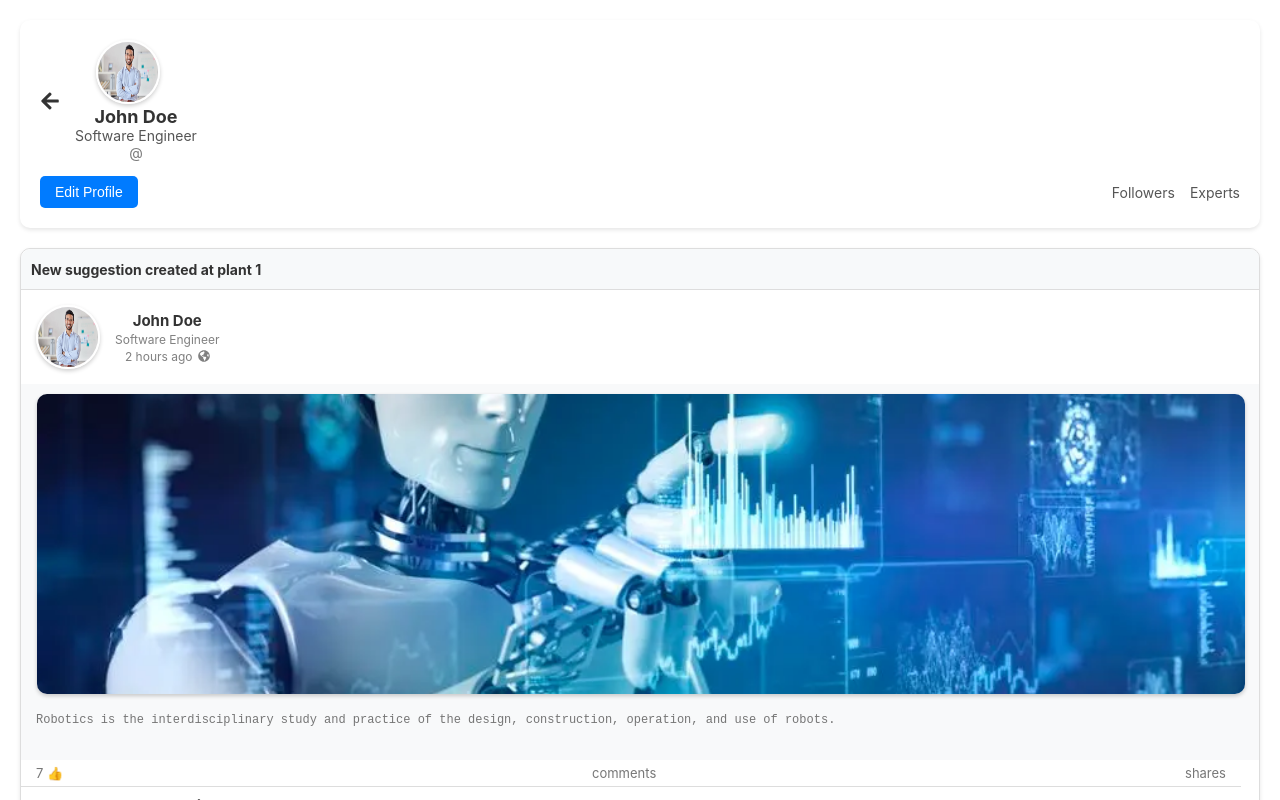
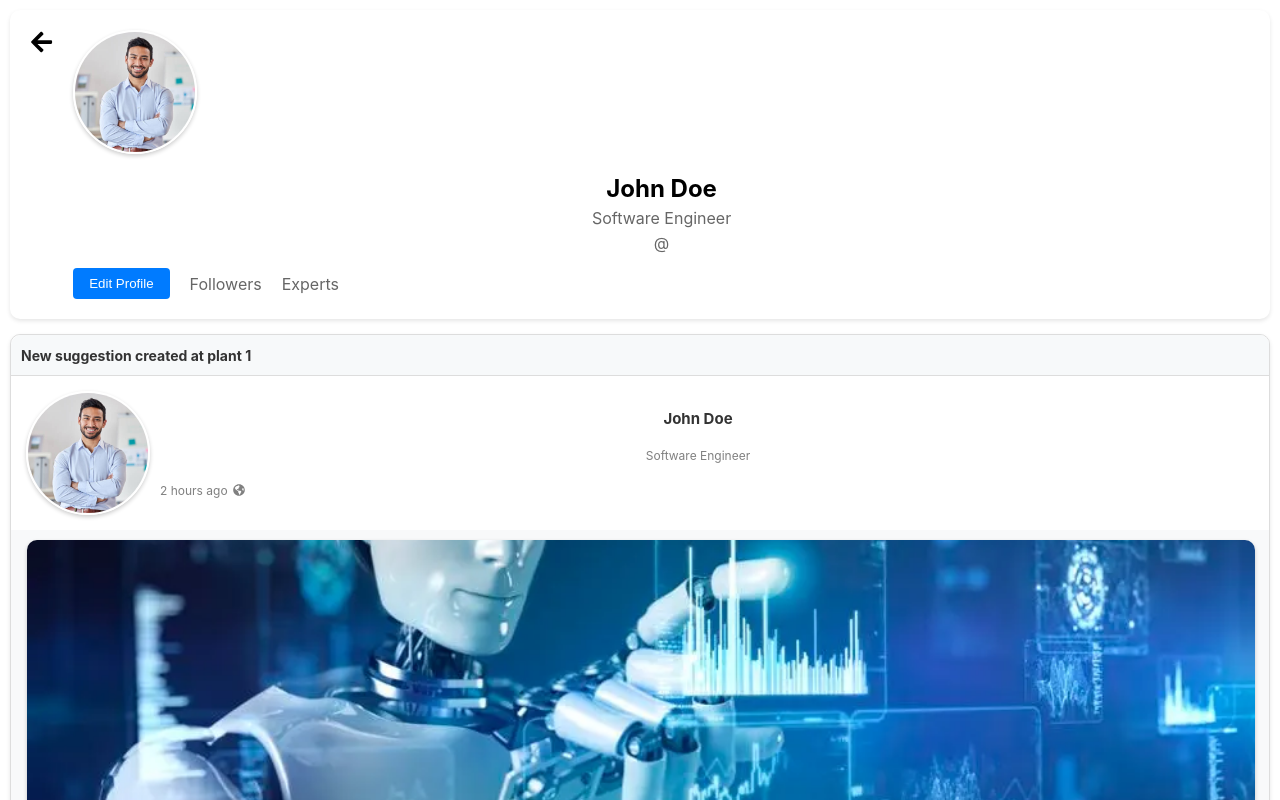
Before and after one commit to Anu-joseph1/goosefly_frontend, a React (Create React App) app: page /profile/1 in a window 1280 px wide. Shown: the top 800 px of the page. Built offline with nearby package versions, Linux system fonts and the light colour scheme.

Commit message:
profile_mod

```diff
--- a/src/pages/page4.css
+++ b/src/pages/page4.css
@@ -1,21 +1,19 @@
-/* Page4.css */
-
 /* Main Container */
 .page4-container {
+  padding: 10px;
+  max-width: 1600px;
+  margin: 0 auto;
   width: 100%;
-  max-width: 100%;
-  margin: 0;
   background: #fff;
   border-radius: 0;
   box-shadow: none;
   overflow: hidden;
-  padding: 20px;
   box-sizing: border-box;
 }
 
 /* Profile Section */
 .profile-section {
-  margin-bottom: 20px;
+  margin-bottom: 15px;
   padding: 20px;
   background: #fff;
   border-radius: 10px;
@@ -24,96 +22,78 @@
 
 .profile-header {
   display: flex;
-  align-items: center;
-  margin-bottom: 15px;
+  align-items: flex-start;
+  gap: 20px;
 }
 
 .back-arrow {
-  font-size: 20px;
+  font-size: 24px;
   cursor: pointer;
-  margin-right: 15px;
-  color: #333;
-}
-
-.back-arrow:hover {
-  color: #007bff;
 }
 
 .profile-info {
   display: flex;
-  align-items: center;
+  gap: 20px;
+  width: 100%;
 }
 
 .profile-pic {
-  width: 60px;
-  height: 60px;
+  width: 120px;
+  height: 120px;
   border-radius: 50%;
-  margin-right: 15px;
+  object-fit: cover;
 }
 
 .profile-details {
-  display: flex;
-  flex-direction: column;
+  flex-grow: 1;
 }
 
 .profile-name {
-  font-size: 18px;
-  font-weight: bold;
-  margin: 0;
-  color: #333;
+  margin: 0 0 5px 0;
+  font-size: 24px;
 }
 
 .profile-designation {
-  font-size: 14px;
-  color: #555;
-  margin: 0;
+  margin: 0 0 5px 0;
+  color: #666;
 }
 
-.profile-username {
-  font-size: 14px;
-  color: #777;
-  margin: 0;
+.profile-industry {
+  margin: 0 0 10px 0;
+  color: #666;
 }
 
 .profile-bio {
-  font-size: 14px;
-  color: #333;
-  margin-bottom: 15px;
+  margin: 15px 0;
 }
 
 .profile-stats {
   display: flex;
   align-items: center;
-  justify-content: space-between;
+  gap: 20px;
 }
 
 .edit-profile-btn {
-  background: #007bff;
-  color: #fff;
+  padding: 8px 16px;
+  background-color: #007bff;
+  color: white;
   border: none;
-  padding: 8px 15px;
-  border-radius: 5px;
+  border-radius: 4px;
   cursor: pointer;
-  font-size: 14px;
-}
-
-.edit-profile-btn:hover {
-  background: #0056b3;
 }
 
 .stats {
   display: flex;
-  gap: 15px;
+  gap: 20px;
 }
 
-.followers,
-.experts {
-  font-size: 14px;
-  color: #555;
+.followers, .experts {
+  color: #666;
 }
 
 /* Employee Post Container */
 .employee-post {
+  margin-top: 10px;
   margin-bottom: 20px;
   border: 1px solid #ddd;
   border-radius: 10px;
@@ -226,7 +206,7 @@
   }
 
   .profile-designation,
-  .profile-username {
+  .profile-industry {
     font-size: 12px;
   }
 
--- a/src/pages/page4.js
+++ b/src/pages/page4.js
@@ -66,10 +66,7 @@ const Page4 = () => {
             <div className="profile-details">
               <h2 className="profile-name">{employeeDetails.name}</h2>
               <p className="profile-designation">{employeeDetails.designation}</p>
-              <p className="profile-username">@{employeeDetails.username}</p>
-            </div>
-          </div>
-        </div>
+              <p className="profile-industry">@{employeeDetails.username}</p>
               <p className="profile-bio">{employeeDetails.bio}</p>
               <div className="profile-stats">
                 <button className="edit-profile-btn" onClick={() => setIsModalOpen(true)}>
@@ -78,6 +75,9 @@ const Page4 = () => {
                 <div className="stats">
                   <span className="followers">{employeeDetails.followers} Followers</span>
                   <span className="experts">{employeeDetails.experts} Experts</span>
+                </div>
+              </div>
+            </div>
           </div>
         </div>
       </div>
```
Lines whose indentation alone changed are shown as unchanged.
